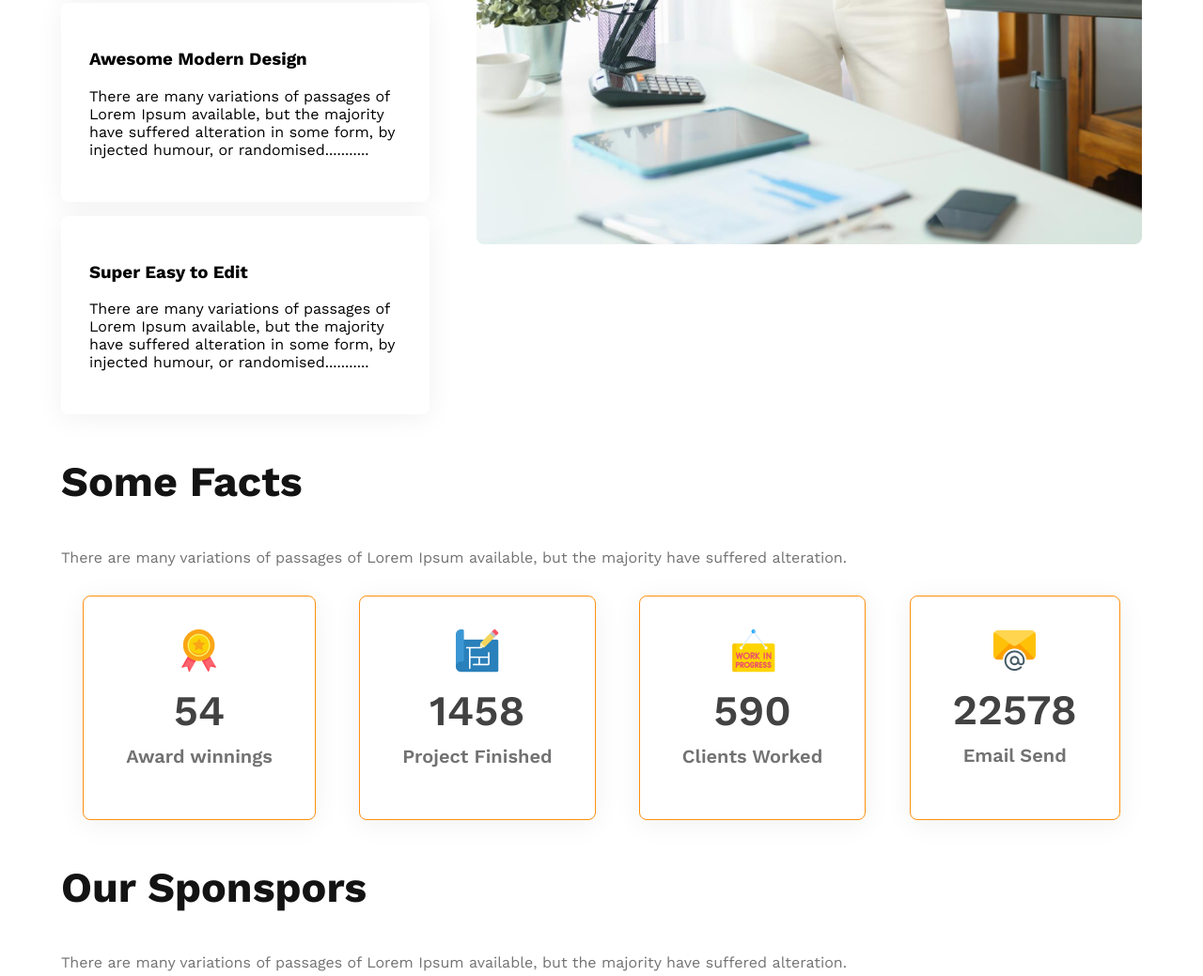
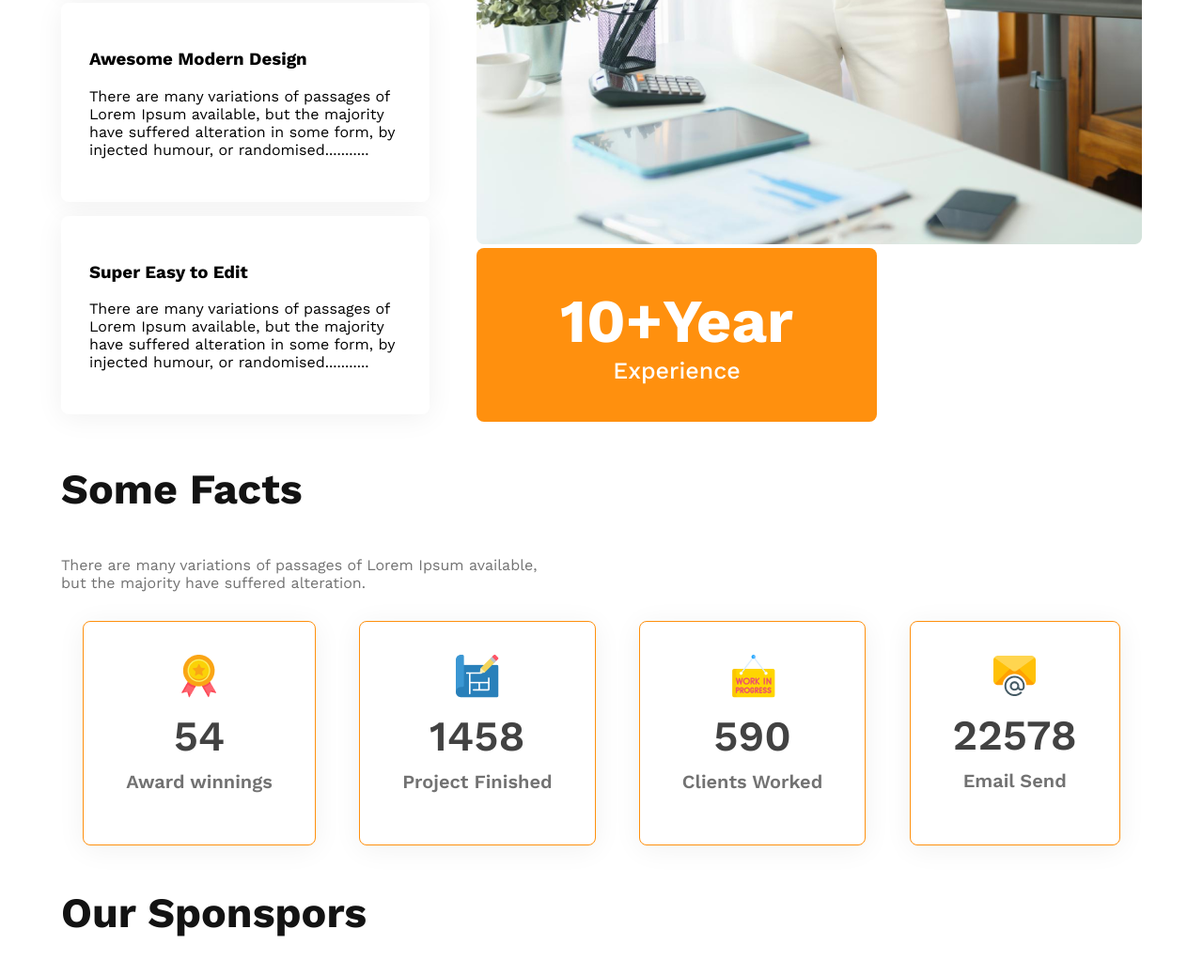
Before and after one commit to emranrafid/architect-website, a plain HTML site: page index.html in a window 1280 px wide. Shown: the part 2633-3672 px from the top of the page at 94% size. Drawn offline with nearby package versions, Linux system fonts and the light colour scheme.

Commit message:
future section edited

```diff
--- a/index.html
+++ b/index.html
@@ -84,11 +84,16 @@
         </div>
         <div class="features-img">
             <img src="images/architect.png" alt="">
+            <div class="years-badge">
+                <h2>10+Year</h2>
+                <p class="badge-desc">Experience</p>
+            </div>
         </div>
       </section>
       <div class="some-facts">
         <h3 class="nav-title">Some Facts</h3>
-        <p class="banner-desc">There are many variations of passages of Lorem Ipsum available, but the majority have suffered alteration.</p>
+        <p class="banner-desc">There are many variations of passages of Lorem Ipsum available,<br>
+             but the majority have suffered alteration.</p>
         <div class="facts-card-container">
             <div class="card">
                 <img src="images/icons/ribon.png" alt="">
--- a/style.css
+++ b/style.css
@@ -167,8 +167,32 @@ main {
     border-left: 5px solid #FF900E;
     padding-left: 23px;
 }
-.features-content{
+
+.features-content {
     margin-right: 50px;
+}
+
+.years-badge {
+    border-radius: 8px;
+    background: #FF900E;
+    width: 342px;
+    color: #FFF;
+    padding: 40px 42px;
+}
+
+.years-badge h2 {
+    font-size: 65px;
+    margin-bottom: 0px;
+    text-align: center;
+    margin-top: 0;
+}
+
+.badge-desc {
+    color: #FFF;
+    font-size: 25px;
+    font-weight: 500;
+    text-align: center;
+    margin: 0 ;
 }
 
 /* responsive for mobile devices */
```
